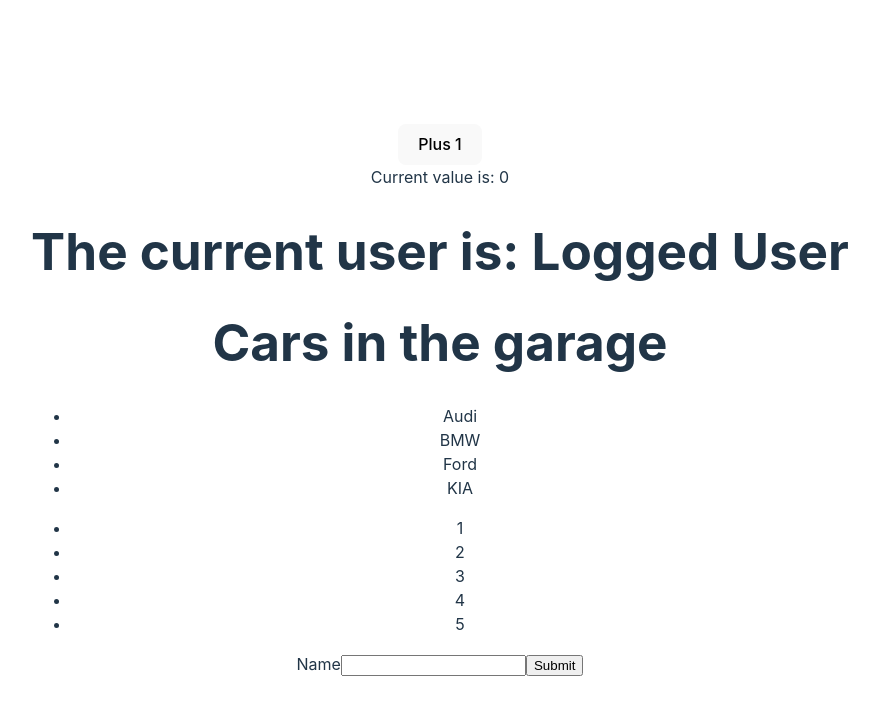
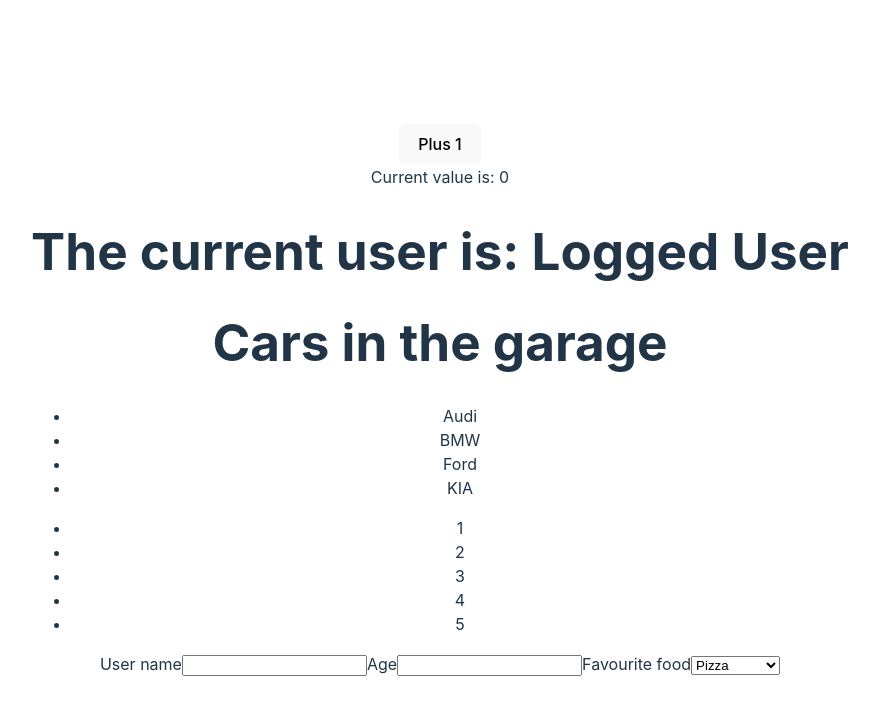
Before and after one commit to ngocquang2509/timesheet-management, a React (Vite) app in the folder my-react-app/: page / in a window 1280 px wide. Shown: the top 714 px of the page, without its empty margins (200-1079 px from the left). Built offline with nearby package versions, Linux system fonts and the light colour scheme.

Commit message:
Form with multiple inputs and select menu

```diff
--- a/my-react-app/src/Main Concepts/Forms.tsx
+++ b/my-react-app/src/Main Concepts/Forms.tsx
@@ -1,29 +1,37 @@
-import React from "react";
+import { useState } from "react"
 
-export class Form extends React.Component<{}, {value: string}> {
-  constructor(props: any) {
-    super(props);
-    this.state = { value: "" };
-    this.handleChange = this.handleChange.bind(this);
-    this.handleSubmit = this.handleSubmit.bind(this);
-  }
+export const Form = () => {
+    const [inputs, setInputs] = useState<{username: string, age: number}>({username: '', age: 0})
+    const [selected, setSelected] = useState('')
 
-  handleChange(e: any) {
-    this.setState({value: e.target.value})
-  }
+    const handleInputChange = (e: any) => {
+        const name = e.target.name
+        const value = e.target.value
+        setInputs(values => ({...values, [name]: value}))
+    }
 
-  handleSubmit(e: any) {
-    e.preventDefault()
-    console.log(this.state.value);
-  }
+    const handleSubmit = (e: any) => {
+        e.preventDefault()
+        console.log('messs');
+    }
 
-  render() {
+    const handleSelectChange = (e: any) => {
+        setSelected(e.target.value)
+    }
+
     return (
-        <form onSubmit={this.handleSubmit}>
-            <label>Name</label>
-            <input type="text" value={this.state.value} onChange={this.handleChange} />
-            <input type="submit" value='Submit' />
+        <form onSubmit={handleSubmit}>
+            <label>User name</label>
+            <input type="text" name="username" value={inputs.username || ''} onChange={handleInputChange} />
+            <label>Age</label>
+            <input type="text" name="age" value={inputs.age || ''} onChange={handleInputChange}/>
+            <label>Favourite food</label>
+            <select value={selected} onChange={handleSelectChange}>
+                <option value="pizza">Pizza</option>
+                <option value="hanburger">Hamburger</option>
+                <option value="noodle">Noodle</option>
+                <option value="beef">Beef</option>
+            </select>
         </form>
     )
-  }
 }
```
